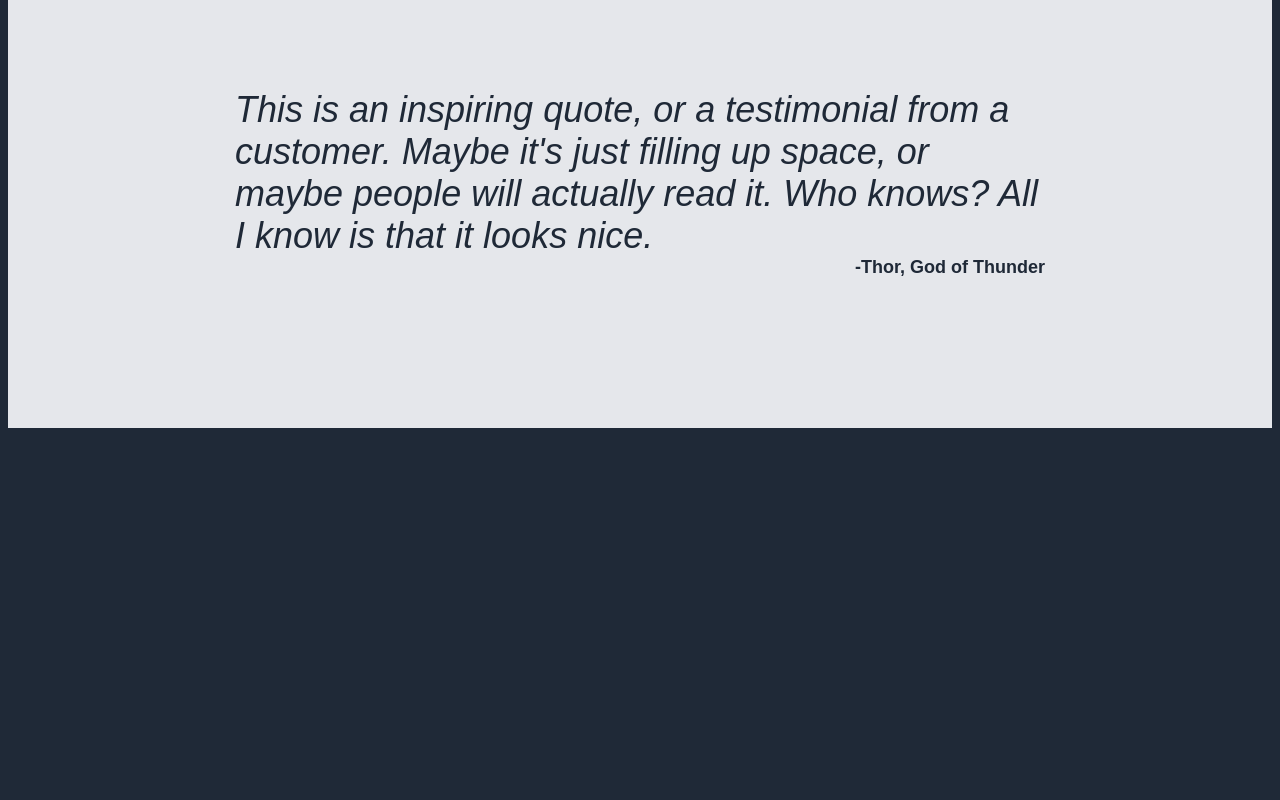
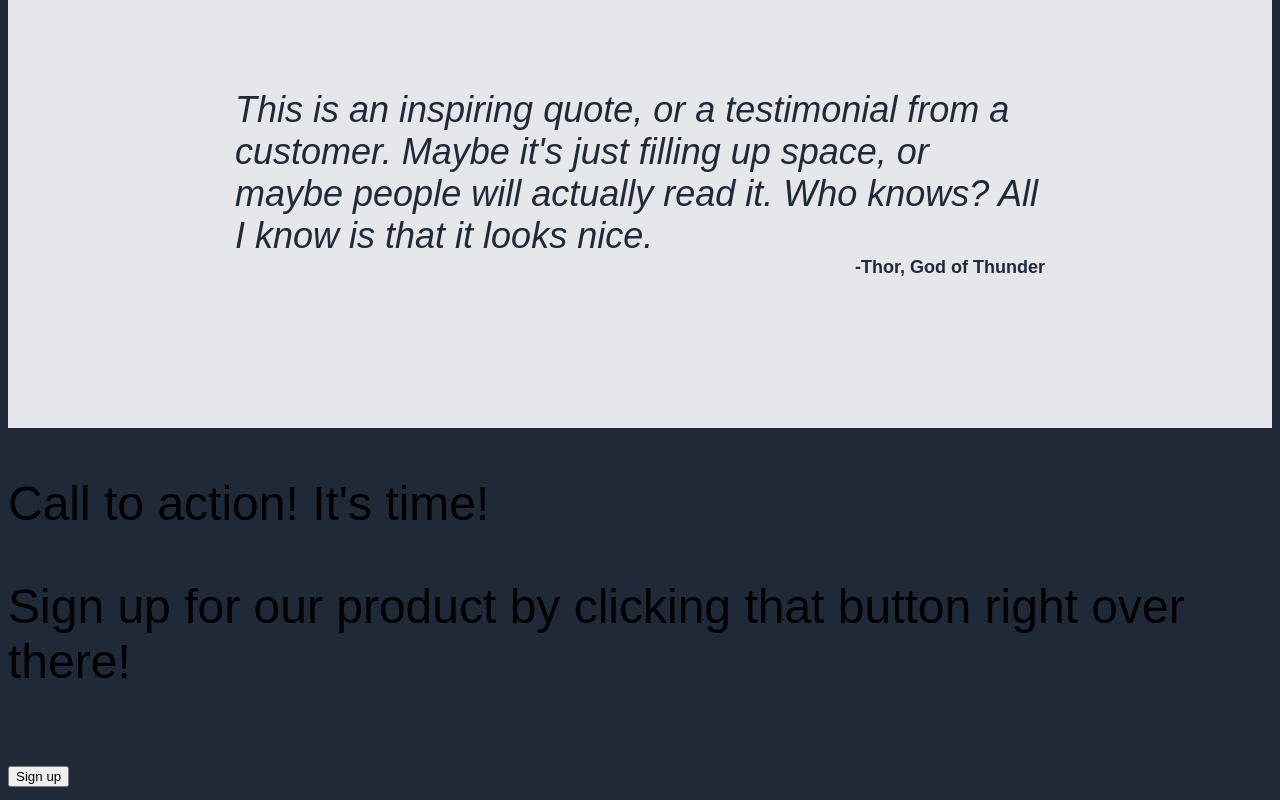
Before and after one commit to VladSava16/Landing_Page, a plain HTML site: page index.html in a window 1280 px wide. Shown: the part 1176-1976 px from the top of the page. Before the commit the page ends 1612 px from the top, so only its background shows below. Drawn offline with Linux system fonts and the light colour scheme.

Commit message:
ADD SECTION 4 HTML ELEMENTS
Finished adding HTML 4 elements. Using two containers withing one another
for positioning the text inside the banner, as well as the sign-up button.

```diff
--- a/index.html
+++ b/index.html
@@ -49,5 +49,14 @@
             <p class="quote-author">-Thor, God of Thunder</p>
         </div>
     </div>
+    <div class="section4">
+        <div class="banner">
+            <div class="section4-text">
+                <p class="section4-header">Call to action! It's time!</p>
+                <p class="section4-secondary">Sign up for our product by clicking that button right over there!</p>
+                <button id="sign-up-banner">Sign up</button>
+            </div>
+        </div>
+    </div>
 </body>
 </html>
```
